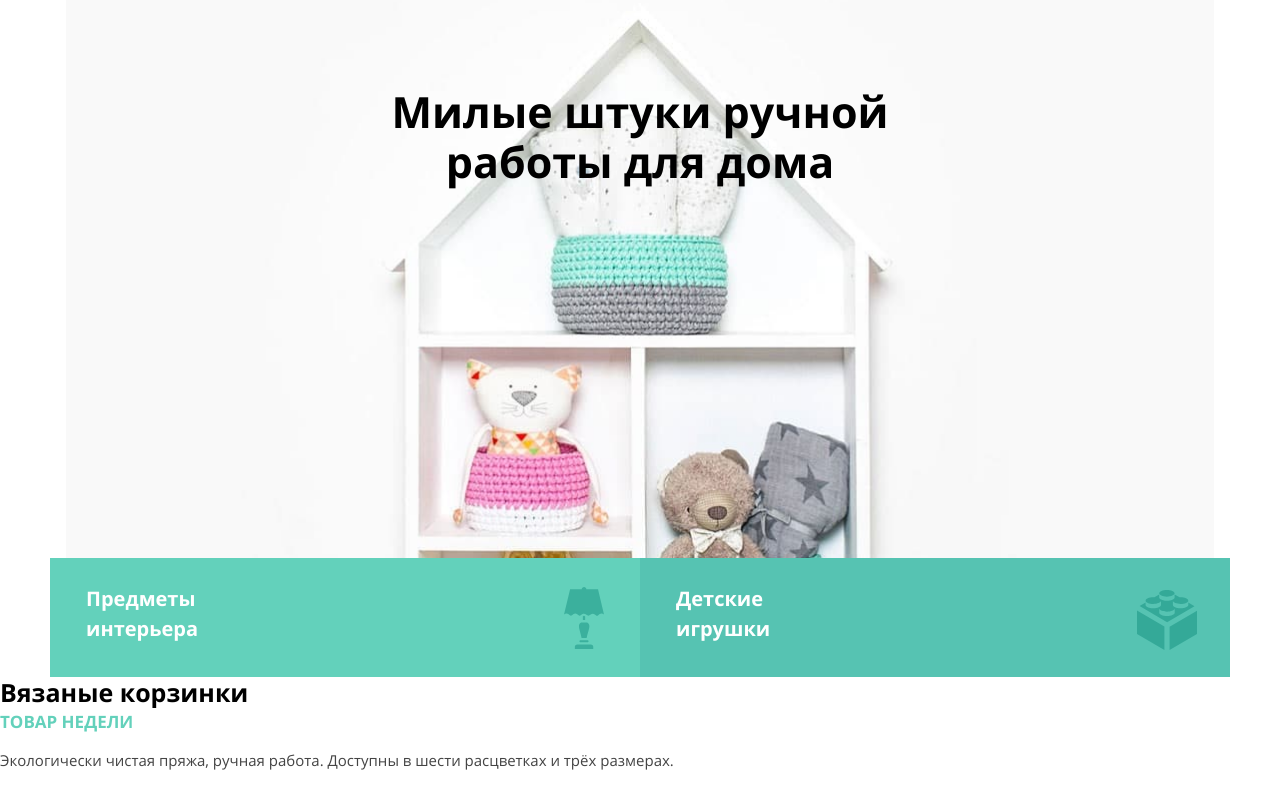
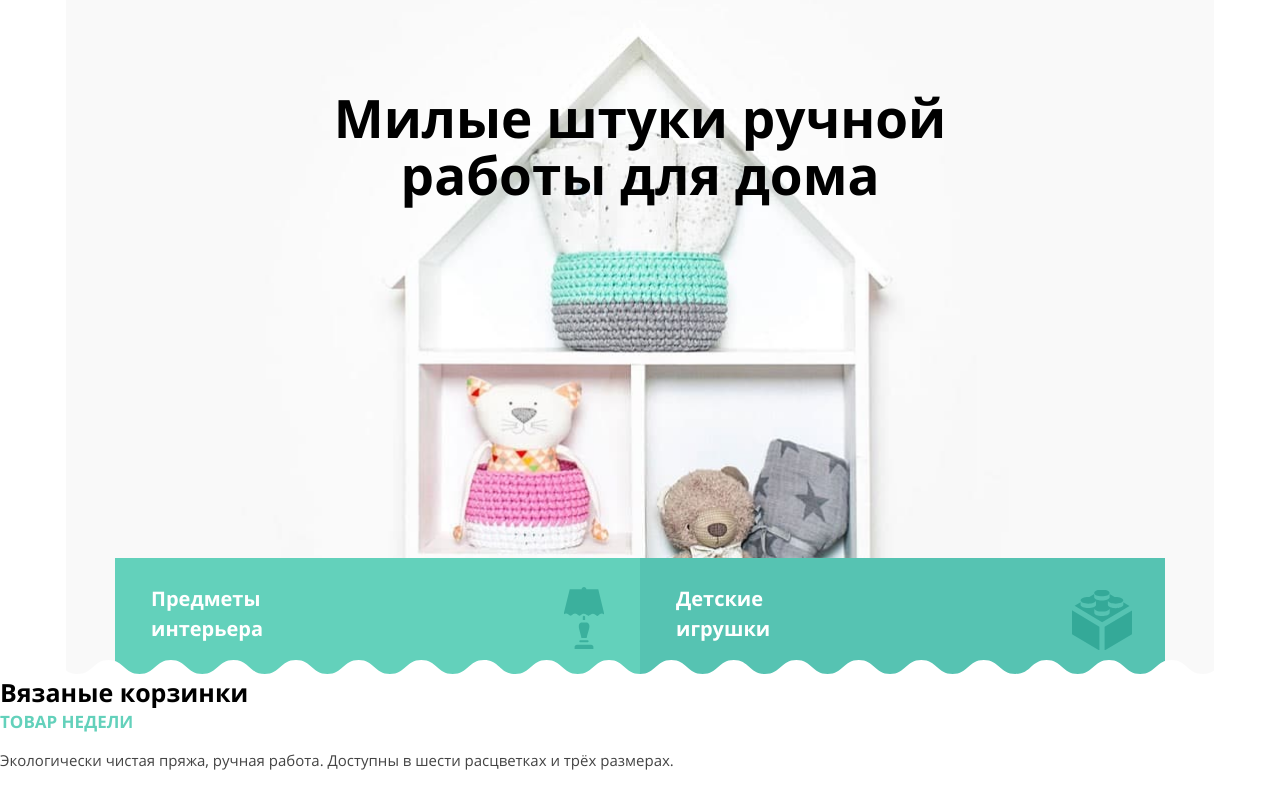
Before and after one commit to htmlacademy-adaptive/1777645-mishka-27, a website: page source/index.html in a window 1280 px wide. Shown: the part 157-952 px from the top of the page. Drawn offline with nearby package versions, Linux system fonts and the light colour scheme; files that its build step writes are made by us from their sources.

Commit message:
Добавляет стили в блок hero для desktop

```diff
--- a/source/index.html
+++ b/source/index.html
@@ -66,20 +66,13 @@
         <div class="hero__links-wrapper">
           <ul class="hero__list">
             <li class="hero__item">
-              <a class="hero__link" href="#!">
-                <span>Предметы<br> интерьера</span>
-                <svg class="hero__link-icon" aria-hidden="true" focusable="false" width="40" height="62" viewBox="0 0 40 62" fill="none" xmlns="http://www.w3.org/2000/svg">
-                  <path d="M15.16 37.72c-.3 1-.2 2.19 0 3.58.5 2.59 1.7 5.97 2.4 9.65h5.08c.7-3.58 1.9-6.96 2.5-9.65.3-1.4.3-2.69 0-3.58-.3-.9-.9-1.6-2-2.3h-5.98c-1.2.7-1.8 1.4-2 2.3ZM26.93 57.62H13.17c-1.3 0-2.3 1-2.3 2.19V62h18.36v-2.19c0-1.2-1-2.19-2.3-2.19ZM34.02 2.19H22.34c0-1.2-1-2.19-2.29-2.19-1.3 0-2.3 1-2.3 2.19H6.09L0 27.57c.8-.5 1.6-1 2.6-1 1.39 0 2.19.8 2.89 1.4.7.6 1.2.8 1.4.8.3 0 .8-.3 1.49-.8.7-.5 1.6-1.4 2.9-1.4 1.29 0 2.19.8 2.88 1.4.7.5 1.2.8 1.5.8.1 0 .3-.1.6-.2.2-.1.5-.4.9-.6.5-.4 1.1-1 2-1.2.3-.1.6-.1.89-.1 1.3 0 2.2.8 2.9 1.4.7.5 1.19.8 1.49.8.3 0 .8-.3 1.4-.8.7-.6 1.6-1.4 2.89-1.4 1.4 0 2.2.8 2.9 1.4.29.3.59.5.89.6.2.1.4.2.6.2.3 0 .8-.3 1.4-.9.7-.6 1.59-1.4 2.89-1.4 1 0 1.8.5 2.59 1L34.02 2.19ZM23.44 53.14h-6.88c-.7 0-1.1.5-1.1 1.1 0 .6.5 1.1 1.1 1.1h6.88c.7 0 1.1-.5 1.1-1.1.1-.6-.4-1.1-1.1-1.1Z" fill="#149080" />
-                  <path d="M20.05 28.76c-.1 0-.3.1-.6.2-.2.1-.4.3-.6.4v3.68h2.3v-3.58c-.5-.4-.9-.7-1.1-.7Z" fill="#149080" />
-                </svg>
+              <a class="hero__link hero__link--interior" href="#!">
+                Предметы<br> интерьера
               </a>
             </li>
-            <li class="hero__item hero__item--shade">
-              <a class="hero__link hero__link--shade" href="#!">
+            <li class="hero__item">
+              <a class="hero__link hero__link--toy" href="#!">
                 Детские<br> игрушки
-                <svg class="hero__link-icon hero__link-icon--toy" aria-hidden="true" focusable="false" width="60" height="60" viewBox="0 0 60 60" fill="none" xmlns="http://www.w3.org/2000/svg">
-                  <path d="m0 44 27.4 16V36.54L0 20.44v23.55Zm51.3-31.52V15c0 1.81-3.5 3.32-7.7 3.32-4.3 0-7.7-1.5-7.7-3.32v-4.13c.3 1.71 3.6 3.12 7.7 3.12 4.3 0 7.7-1.5 7.7-3.32 0-1.81-3.5-3.32-7.7-3.32h-1l-5-2.92v3.12c0 1.81-3.5 3.32-7.7 3.32-2.7 0-5-.6-6.4-1.5-.2-.2-.4-.41-.7-.61-.4-.4-.6-.8-.6-1.21V4.53l-4.8 2.82h-1.1c-4.3 0-7.7 1.5-7.7 3.32 0 1.81 3.5 3.32 7.7 3.32 4.1 0 7.4-1.4 7.7-3.12V15c0 1.81-3.5 3.32-7.7 3.32-4.3 0-7.7-1.5-7.7-3.32v-2.42l-6 3.53 27.5 16.1 27.4-16-6.2-3.73ZM37.7 22.75c0 1.81-3.5 3.32-7.7 3.32-4.3 0-7.7-1.5-7.7-3.32v-4.13c.3 1.72 3.6 3.13 7.7 3.13s7.4-1.41 7.7-3.13v4.13Zm-5.1 14V60L60 44V20.73l-27.4 16Zm-2.7-30.1c4.3 0 7.7-1.52 7.7-3.33S34.1 0 29.9 0c-4.3 0-7.7 1.51-7.7 3.32 0 1.81 3.4 3.32 7.7 3.32Z" fill="#149080" />
-                </svg>
               </a>
             </li>
           </ul>
--- a/source/sass/blocks/hero.scss
+++ b/source/sass/blocks/hero.scss
@@ -10,6 +10,10 @@
   @media (min-width: variables.$width-tablet) {
     min-height: 745px;
   }
+
+  @media (min-width: variables.$width-desktop) {
+    background-position: center top;
+  }
 }
 
 .hero__text-wrapper {
@@ -17,6 +21,12 @@
 
   @media (min-width: variables.$width-tablet) {
     padding: 155px 50px 0;
+  }
+
+  @media (min-width: variables.$width-desktop) {
+    width: 1050px;
+    margin: 0 auto;
+    padding-top: 157px;
   }
 }
 
@@ -38,10 +48,19 @@
       bottom: -12px;
       width: 100%;
       height: 24px;
-      background: url("../img/decor/zigzag.svg") repeat-x;
+      background: url("../img/decor/zigzag-tablet.svg") repeat-x;
     }
   }
 
+  @media (min-width: variables.$width-desktop) {
+    width: 1050px;
+    margin: auto auto 0 auto;
+
+    &::after {
+      bottom: -7px;
+      background: url("../img/decor/zigzag-desktop.svg") repeat-x;
+    }
+  }
 }
 
 .hero__list {
@@ -59,35 +78,71 @@
 }
 
 .hero__link {
+  position: relative;
   display: block;
   font-weight: 700;
   font-size: 19px;
   text-decoration: none;
   color: variables.$light-main;
-  position: relative;
   padding: 24px 30px 31px;
   background-color: variables.$moderate-aquamarine-1;
+
+  &::after {
+    position: absolute;
+    content: "";
+    background-repeat: no-repeat;
+    background-position: center;
+    opacity: 0.5;
+  }
 
   &:hover {
     padding-bottom: 36px;
     margin-top: -5px;
     background-color: variables.$moderate-aquamarine-4;
-    outline: none;
+
+    &::after {
+      opacity: 0.7;
+    }
   }
 
-  &:hover .hero__link-icon {
-    opacity: 0.7;
+  &:active {
+    &::after {
+      opacity: 0.3;
+    }
   }
 
-  &:active .hero__link-icon {
-    opacity: 0.3;
+  &--interior {
+    &::after {
+      width: 40px;
+      height: 62px;
+      top: 23px;
+      right: 36px;
+      background-image: url("../img/icon/interior.svg");
+
+      @media (min-width: variables.$width-tablet) {
+        top: 29px;
+      }
+    }
   }
 
-  &--shade {
+  &--toy {
     background-color: variables.$moderate-aquamarine-2;
 
     &:hover {
       background-color: variables.$shamrock;
+    }
+
+    &::after {
+      width: 60px;
+      height: 60px;
+      top: 21px;
+      right: 27px;
+      background-image: url("../img/icon/toy.svg");
+
+      @media (min-width: variables.$width-tablet) {
+        top: 32px;
+        right: 33px;
+      }
     }
   }
 
@@ -97,24 +152,3 @@
     line-height: 30px;
   }
 }
-
-.hero__link-icon {
-  position: absolute;
-  top: 23px;
-  right: 36px;
-  opacity: 0.5;
-
-  @media (min-width: variables.$width-tablet) {
-    top: 29px;
-  }
-
-  &--toy {
-    top: 21px;
-    right: 27px;
-
-    @media (min-width: variables.$width-tablet) {
-      top: 32px;
-      right: 33px;
-    }
-  }
-}
--- a/source/sass/blocks/title.scss
+++ b/source/sass/blocks/title.scss
@@ -10,4 +10,9 @@
     font-size: 43px;
     line-height: 50px;
   }
+
+  @media (min-width: variables.$width-desktop) {
+    font-size: 53px;
+    line-height: 57px;
+  }
 }
```
Also changed, not shown: source/img/decor/zigzag-desktop.svg (added), source/img/decor/zigzag-tablet.svg (added), source/img/icon/interior.svg (added), source/img/icon/toy.svg (added).
